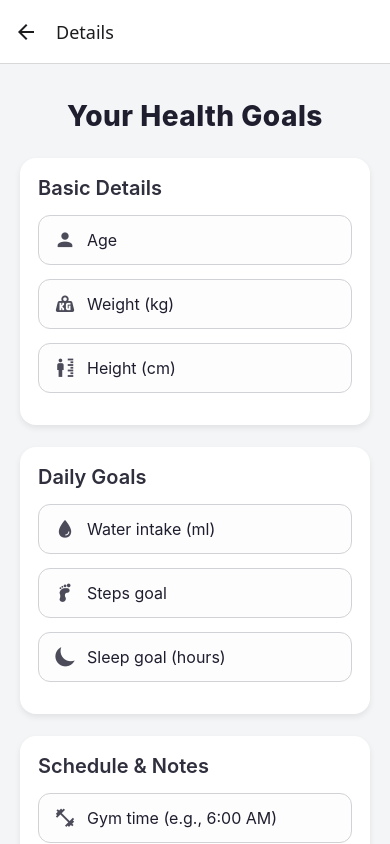
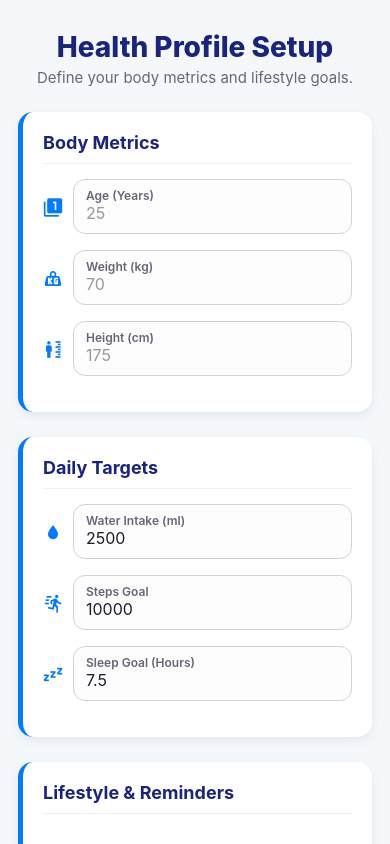
Before and after one commit to Ipshita29/Health-Tracker, a React Native app in the folder frontend/: screen /Details in a window 390 px wide. Built offline with nearby package versions, Linux system fonts and the light colour scheme.

Commit message:
added image to homepage

```diff
--- a/frontend/App.js
+++ b/frontend/App.js
@@ -14,9 +14,9 @@ export default function App() {
     <NavigationContainer>
       <Stack.Navigator initialRouteName="HomeScreen" >
         <Stack.Screen name="HomeScreen" component={HomeScreen} options={{ headerShown: false }}/>
-        <Stack.Screen name="SignIn" component={signIn} />
-        <Stack.Screen name="Login" component={Login} />
-        <Stack.Screen name="Details" component={Details} options={{ headerShown: true }}/>
+        <Stack.Screen name="SignIn" component={signIn} options={{ headerShown: false }} />
+        <Stack.Screen name="Login" component={Login} options={{ headerShown: false }} />
+        <Stack.Screen name="Details" component={Details} options={{ headerShown: false }}/>
         <Stack.Screen name="Dashboard" component={Dashboard} options={{ headerShown: false }}/>
 
 
--- a/frontend/components/Details.jsx
+++ b/frontend/components/Details.jsx
@@ -1,37 +1,85 @@
 import React, { useState } from "react";
-import {View,TextInput,StyleSheet,Text,TouchableOpacity,ScrollView,Alert,KeyboardAvoidingView,Platform} from "react-native";
+import {
+  View,
+  TextInput,
+  StyleSheet,
+  Text,
+  TouchableOpacity,
+  ScrollView,
+  Alert,
+  KeyboardAvoidingView,
+  Platform,
+  Switch, // Import Switch for the new feature
+} from "react-native";
 import { SafeAreaView } from "react-native-safe-area-context";
-import {FontAwesome5,MaterialCommunityIcons,MaterialIcons,Ionicons} from "@expo/vector-icons";
+import { MaterialCommunityIcons, Ionicons } from "@expo/vector-icons";
 
-export default function Details({navigation}) {
-  const [formData, setFormData] = useState({
+// --- Custom Component for Input Fields (Simpler and Cleaner) ---
+const CustomInput = ({ iconName, label, placeholder, value, onChangeText, keyboardType = 'default', isMultiline = false }) => (
+  <View style={styles.inputGroup}>
+    <MaterialCommunityIcons name={iconName} size={20} color="#007AFF" style={styles.inputIcon} />
+    <View style={styles.inputFieldContainer}>
+        <Text style={styles.inputLabel}>{label}</Text>
+        <TextInput
+            style={[styles.input, isMultiline && styles.textArea]}
+            placeholder={placeholder}
+            keyboardType={keyboardType}
+            value={value}
+            onChangeText={onChangeText}
+            multiline={isMultiline}
+            placeholderTextColor="#999"
+        />
+    </View>
+  </View>
+);
+
+export default function Details({ navigation }) {
+  const initialFormData = {
     age: "",
     weight: "",
     height: "",
-    water: "",
-    steps: "",
+    water: "2500",
+    steps: "10000",
+    sleepHours: "7.5",
     gymTime: "",
-    yogaTime: "",
     medTime: "",
-    sleepHours: "",
+    smoke: false, // New state for Switch
+    drink: false, // New state for Switch
     other: "",
-  });
+  };
+  const [formData, setFormData] = useState(initialFormData);
 
   const handleChange = (name, value) => {
     setFormData((prev) => ({ ...prev, [name]: value }));
   };
 
+  const handleToggle = (name, value) => {
+    setFormData((prev) => ({ ...prev, [name]: value }));
+  };
+
+  const handleReset = () => {
+      Alert.alert(
+        "Confirm Reset",
+        "Are you sure you want to clear all the data in this form?",
+        [
+            { text: "Cancel", style: "cancel" },
+            { text: "Reset", onPress: () => setFormData(initialFormData), style: "destructive" },
+        ]
+      );
+  };
+
   const handleSubmit = () => {
     if (!formData.age || !formData.weight || !formData.height) {
       Alert.alert(
-        "Error",
-        "Please fill in age, weight, and height to get started."
+        "Missing Details",
+        "Please fill in Age, Weight, and Height. These fields are essential for your profile."
       );
       return;
     }
-    console.log("Saving user details:", formData);
-    Alert.alert("Success", "Your details have been saved!")
-    navigation.navigate("Dashboard", { userData: formData });
+    // Simple mock save logic
+    Alert.alert("Success!", "Your health profile has been updated!", [
+        { text: "OK", onPress: () => navigation.navigate("Dashboard", { userData: formData }) }
+    ]);
   };
 
   return (
@@ -41,170 +89,111 @@ export default function Details({navigation}) {
         behavior={Platform.OS === "ios" ? "padding" : undefined}
       >
         <ScrollView contentContainerStyle={styles.scrollViewContainer}>
-          <Text style={styles.title}>Your Health Goals</Text>
+          <Text style={styles.title}>Health Profile Setup</Text>
+          <Text style={styles.subtitle}>Define your body metrics and lifestyle goals.</Text>
 
-          <View style={styles.section}>
-            <Text style={styles.sectionTitle}>Basic Details</Text>
-            <View style={styles.inputGroup}>
-              <MaterialCommunityIcons
-                name="account"
-                size={22}
-                color="#7B2CBF"
-                style={styles.inputIcon}
-              />
-              <TextInput
-                style={styles.input}
-                placeholder="Age"
+          {/* SECTION 1: BASIC METRICS */}
+          <View style={styles.sectionCard}>
+            <Text style={styles.sectionTitle}>Body Metrics</Text>
+
+            <CustomInput
+                iconName="numeric-1-box-multiple"
+                label="Age (Years)"
+                placeholder="25"
                 keyboardType="numeric"
                 value={formData.age}
                 onChangeText={(val) => handleChange("age", val)}
             />
-            </View>
-            <View style={styles.inputGroup}>
-              <MaterialCommunityIcons
-                name="weight-kilogram"
-                size={22}
-                color="#7B2CBF"
-                style={styles.inputIcon}
-              />
-              <TextInput
-                style={styles.input}
-                placeholder="Weight (kg)"
+            <CustomInput
+                iconName="weight-kilogram"
+                label="Weight (kg)"
+                placeholder="70"
                 keyboardType="numeric"
                 value={formData.weight}
                 onChangeText={(val) => handleChange("weight", val)}
             />
-            </View>
-            <View style={styles.inputGroup}>
-              <MaterialCommunityIcons
-                name="human-male-height"
-                size={22}
-                color="#7B2CBF"
-                style={styles.inputIcon}
-              />
-              <TextInput
-                style={styles.input}
-                placeholder="Height (cm)"
+            <CustomInput
+                iconName="human-male-height"
+                label="Height (cm)"
+                placeholder="175"
                 keyboardType="numeric"
                 value={formData.height}
                 onChangeText={(val) => handleChange("height", val)}
             />
           </View>
-          </View>
 
-          <View style={styles.section}>
-            <Text style={styles.sectionTitle}>Daily Goals</Text>
-            <View style={styles.inputGroup}>
-              <Ionicons
-                name="water"
-                size={22}
-                color="#7B2CBF"
-                style={styles.inputIcon}
-              />
-              <TextInput
-                style={styles.input}
-                placeholder="Water intake (ml)"
+          {/* SECTION 2: DAILY GOALS */}
+          <View style={styles.sectionCard}>
+            <Text style={styles.sectionTitle}>Daily Targets</Text>
+
+            <CustomInput
+                iconName="water"
+                label="Water Intake (ml)"
+                placeholder="2500"
                 keyboardType="numeric"
                 value={formData.water}
                 onChangeText={(val) => handleChange("water", val)}
             />
-            </View>
-            <View style={styles.inputGroup}>
-              <MaterialCommunityIcons
-                name="foot-print"
-                size={22}
-                color="#7B2CBF"
-                style={styles.inputIcon}
-              />
-              <TextInput
-                style={styles.input}
-                placeholder="Steps goal"
+            <CustomInput
+                iconName="run-fast"
+                label="Steps Goal"
+                placeholder="10000"
                 keyboardType="numeric"
                 value={formData.steps}
                 onChangeText={(val) => handleChange("steps", val)}
             />
-            </View>
-            <View style={styles.inputGroup}>
-              <Ionicons
-                name="moon-sharp"
-                size={22}
-                color="#7B2CBF"
-                style={styles.inputIcon}
-              />
-              <TextInput
-                style={styles.input}
-                placeholder="Sleep goal (hours)"
+            <CustomInput
+                iconName="sleep"
+                label="Sleep Goal (Hours)"
+                placeholder="7.5"
                 keyboardType="numeric"
                 value={formData.sleepHours}
                 onChangeText={(val) => handleChange("sleepHours", val)}
             />
           </View>
-          </View>
 
-          <View style={styles.section}>
-            <Text style={styles.sectionTitle}>Schedule & Notes</Text>
-            <View style={styles.inputGroup}>
-              <MaterialCommunityIcons
-                name="dumbbell"
-                size={22}
-                color="#7B2CBF"
-                style={styles.inputIcon}
-              />
-              <TextInput
-                style={styles.input}
-                placeholder="Gym time (e.g., 6:00 AM)"
+          {/* SECTION 3: LIFESTYLE & NOTES */}
+          <View style={styles.sectionCard}>
+            <Text style={styles.sectionTitle}>Lifestyle & Reminders</Text>
+            <View style={styles.divider} />
+
+            <CustomInput
+                iconName="calendar-clock"
+                label="Gym/Activity Time"
+                placeholder="e.g., 1:00 PM"
                 value={formData.gymTime}
                 onChangeText={(val) => handleChange("gymTime", val)}
             />
-            </View>
-            <View style={styles.inputGroup}>
-              <MaterialCommunityIcons
-                name="yoga"
-                size={22}
-                color="#7B2CBF"
-                style={styles.inputIcon}
-              />
-              <TextInput
-                style={styles.input}
-                placeholder="Yoga/Exercise time"
-                value={formData.yogaTime}
-                onChangeText={(val) => handleChange("yogaTime", val)}
-              />
-            </View>
-            <View style={styles.inputGroup}>
-              <MaterialIcons
-                name="local-hospital"
-                size={22}
-                color="#7B2CBF"
-                style={styles.inputIcon}
-              />
-              <TextInput
-                style={styles.input}
-                placeholder="Medication time"
+            <CustomInput
+                iconName="pill"
+                label="Medication Time"
+                placeholder="e.g., 8:00 AM and 8:00 PM"
                 value={formData.medTime}
                 onChangeText={(val) => handleChange("medTime", val)}
             />
-            </View>
-            <View style={styles.inputGroup}>
-              <Ionicons
-                name="pencil"
-                size={22}
-                color="#7B2CBF"
-                style={styles.inputIcon}
-              />
-              <TextInput
-                style={[styles.input, styles.textArea]}
-                placeholder="Other important notes"
+            <CustomInput
+                iconName="note-edit-outline"
+                label="Other Notes"
+                placeholder="Allergies, chronic conditions, etc."
+                isMultiline={true}
                 value={formData.other}
                 onChangeText={(val) => handleChange("other", val)}
-                multiline
             />
           </View>
+
+          {/* ACTION BUTTONS */}
+          <View style={styles.buttonContainer}>
+            <TouchableOpacity style={styles.resetButton} onPress={handleReset}>
+                <Ionicons name="trash-bin-outline" size={18} color="#FF5252" />
+                <Text style={styles.resetButtonText}>Reset Form</Text>
+            </TouchableOpacity>
+
+            <TouchableOpacity style={styles.saveButton} onPress={handleSubmit}>
+                <MaterialCommunityIcons name="content-save-all-outline" size={20} color="#FFF" style={{ marginRight: 8 }} />
+                <Text style={styles.saveButtonText}>Save Profile</Text>
+            </TouchableOpacity>
           </View>
 
-          <TouchableOpacity style={styles.button} onPress={handleSubmit}>
-            <Text style={styles.buttonText}>Save Details</Text>
-          </TouchableOpacity>
         </ScrollView>
       </KeyboardAvoidingView>
     </SafeAreaView>
@@ -214,81 +203,156 @@ export default function Details({navigation}) {
 const styles = StyleSheet.create({
   safeArea: {
     flex: 1,
-    backgroundColor: "#f4f5f7", // light gray background
+    backgroundColor: "#F5F8FA", // Very light, professional background
   },
   scrollViewContainer: {
-    padding: 20,
-    paddingTop: 35,
+    padding: 18,
+    paddingTop: 30,
   },
   title: {
     fontSize: 28,
     fontWeight: "800",
-    color: "#1e1e2f", // dark gray
+    color: "#1A237E", // Deep blue/primary color
+    marginBottom: 4,
+    textAlign: "center",
+  },
+  subtitle: {
+    fontSize: 15,
+    color: "#667",
     marginBottom: 25,
     textAlign: "center",
-    letterSpacing: 0.5,
   },
-  section: {
+
+  // --- CARD STYLES ---
+  sectionCard: {
     backgroundColor: "#fff",
-    borderRadius: 16,
-    padding: 18,
-    marginBottom: 22,
-    shadowColor: "#000",
-    shadowOffset: { width: 0, height: 3 },
+    borderRadius: 15,
+    padding: 20,
+    marginBottom: 25,
+    shadowColor: "#1A237E",
+    shadowOffset: { width: 0, height: 4 },
     shadowOpacity: 0.08,
-    shadowRadius: 6,
-    elevation: 4,
+    shadowRadius: 10,
+    elevation: 8,
+    borderLeftWidth: 5,
+    borderLeftColor: '#007AFF', // Feature highlight
   },
   sectionTitle: {
-    fontSize: 20,
-    fontWeight: "600",
-    color: "#2f2f3d", // muted dark color
+    fontSize: 18,
+    fontWeight: "700",
+    color: "#1A237E",
     marginBottom: 15,
+    borderBottomWidth: 1,
+    borderBottomColor: '#f0f0f5',
+    paddingBottom: 10,
   },
+
+  // --- INPUT STYLES (Used by CustomInput) ---
   inputGroup: {
     flexDirection: "row",
-    alignItems: "center",
-    marginBottom: 14,
+    alignItems: "flex-start",
+    marginBottom: 16,
   },
   inputIcon: {
-    position: "absolute",
-    left: 16,
-    zIndex: 1,
-    color: "#4b4b5a",
+    marginTop: 18,
+    marginRight: 10,
+    color: "#007AFF"
+  },
+  inputFieldContainer: {
+      flex: 1,
+      borderRadius: 12,
+      borderWidth: 1,
+      borderColor: "#D3D3D3",
+      backgroundColor: "#fdfdfd",
+  },
+  inputLabel: {
+      fontSize: 12,
+      color: "#667",
+      paddingHorizontal: 12,
+      paddingTop: 8,
+      fontWeight: '600',
   },
   input: {
-    flex: 1,
-    padding: 14,
-    paddingLeft: 48,
-    borderWidth: 1,
-    borderColor: "#d1d2d6",
-    borderRadius: 12,
-    backgroundColor: "#fdfdfd",
+    paddingHorizontal: 12,
+    paddingBottom: 10,
     fontSize: 16,
     color: "#1e1e2f",
+    paddingTop: Platform.OS === 'ios' ? 4 : 0, // OS specific adjustment
   },
   textArea: {
-    height: 95,
+    height: 90,
     textAlignVertical: "top",
+    paddingTop: 10,
   },
-  button: {
-    width: "100%",
-    padding: 16,
-    borderRadius: 14,
-    backgroundColor: "#00a8ff", // modern blue
-    alignItems: "center",
-    marginTop: 10,
+
+  // --- TOGGLE STYLES ---
+  toggleRow: {
+    flexDirection: 'row',
+    alignItems: 'center',
+    justifyContent: 'space-between',
+    paddingVertical: 10,
+    paddingHorizontal: 5,
+    borderBottomWidth: 1,
+    borderBottomColor: '#F0F0F5',
+    marginBottom: 8,
+  },
+  toggleIcon: {
+      marginRight: 10,
+  },
+  toggleLabel: {
+    flex: 1,
+    fontSize: 16,
+    color: '#333',
+    fontWeight: '500',
+  },
+  divider: {
+    height: 1,
+    backgroundColor: '#F0F0F5',
+    marginVertical: 15,
+  },
+
+  // --- BUTTON STYLES ---
+  buttonContainer: {
+      flexDirection: 'row',
+      justifyContent: 'space-between',
+      marginTop: 15,
       marginBottom: 35,
-    shadowColor: "#00a8ff",
+  },
+  saveButton: {
+    flex: 2.5,
+    flexDirection: 'row',
+    justifyContent: 'center',
+    alignItems: 'center',
+    padding: 18,
+    borderRadius: 12,
+    backgroundColor: "#007AFF", // Primary save color
+    shadowColor: "#007AFF",
     shadowOffset: { width: 0, height: 4 },
-    shadowOpacity: 0.25,
-    shadowRadius: 6,
-    elevation: 6,
+    shadowOpacity: 0.3,
+    shadowRadius: 10,
+    elevation: 8,
   },
-  buttonText: {
-    color: "#fff",
-    fontSize: 18,
+  saveButtonText: {
+    color: "#FFF",
+    fontSize: 17,
     fontWeight: "700",
-    letterSpacing: 0.5,
+  },
+  resetButton: {
+    flex: 1,
+    flexDirection: 'row',
+    justifyContent: 'center',
+    alignItems: 'center',
+    padding: 18,
+    borderRadius: 12,
+    backgroundColor: "#FFF",
+    borderWidth: 1,
+    borderColor: '#FF5252',
+    marginRight: 15,
+  },
+  resetButtonText: {
+    color: "#FF5252",
+    fontSize: 15,
+    fontWeight: "600",
+    marginLeft: 5,
   },
 });
--- a/frontend/components/HomeScreen.jsx
+++ b/frontend/components/HomeScreen.jsx
@@ -4,29 +4,36 @@ import { StyleSheet, Text, View, Image, TouchableOpacity } from 'react-native';
 export default function HomeScreen({ navigation }) {
   return (
     <View style={styles.container}>
-      <Image source={require('../assets/homebear.png')} style={styles.icon} />
+      <View style={styles.imageWrapper}>
+        <Image
+          source={require('../assets/homebear.png')}
+          style={styles.icon}
+          resizeMode="cover"
+        />
+      </View>
+
       <Text style={styles.title}>Health-Tracker</Text>
       <Text style={styles.subtitle}>
-        Your friendly companion for a healthier life!
+        Your friendly companion for a healthier life! Track metrics, set goals, and feel great every day.
       </Text>
 
       <View style={styles.buttonContainer}>
         <TouchableOpacity
-          style={[styles.button, styles.loginButton]}
+          style={styles.loginButton}
           onPress={()=>navigation.navigate("Login")}
         >
-          <Text style={styles.buttonText}>Log In</Text>
+          <Text style={styles.loginButtonText}>Log In</Text>
         </TouchableOpacity>
 
         <TouchableOpacity
-          style={[styles.button, styles.signupButton]}
+          style={styles.signupButton}
           onPress={() => navigation.navigate("SignIn")}
         >
-          <Text style={[styles.buttonText, styles.signupText]}>Sign Up</Text>
+          <Text style={styles.signupButtonText}>Create Account</Text>
         </TouchableOpacity>
       </View>
 
-      <StatusBar style="auto" />
+      <StatusBar style="dark" />
     </View>
   );
 }
@@ -34,60 +41,90 @@ export default function HomeScreen({ navigation }) {
 const styles = StyleSheet.create({
   container: {
     flex: 1,
-    backgroundColor: '#f5f6fa',
+    backgroundColor: '#FFFFFF',
+    alignItems: 'center',
+    justifyContent: 'flex-start',
+    padding: 25,
+    paddingTop: 80,
+  },
+
+
+  imageWrapper: {
+    height: 250,
+    width: 250,
+    marginBottom: 35,
+    borderRadius: 125,
+    backgroundColor: '#E6F0FF',
     alignItems: 'center',
     justifyContent: 'center',
-    padding: 20,
+    shadowColor: '#007AFF',
+    shadowOpacity: 0.15,
+    shadowOffset: { width: 0, height: 8 },
+    shadowRadius: 15,
+    elevation: 10,
   },
   icon: {
-    height: 220,
-    width: 220,
-    marginBottom: 20,
-    borderRadius: 50,
+    height: 200,
+    width: 200,
+    borderRadius: 100,
   },
+
+
   title: {
-    fontSize: 32,
-    fontWeight: '700',
-    color: '#2f3640',
-    marginBottom: 8,
+    fontSize: 36,
+    fontWeight: '800',
+    color: '#1A237E',
+    marginBottom: 10,
   },
   subtitle: {
-    fontSize: 16,
-    color: '#7f8fa6',
+    fontSize: 17,
+    color: '#555',
     textAlign: 'center',
-    marginBottom: 40,
-    lineHeight: 22,
+    marginBottom: 50,
+    lineHeight: 24,
+    maxWidth: 350,
   },
+
+
   buttonContainer: {
     width: '100%',
     alignItems: 'center',
   },
-  button: {
-    width: '80%',
-    padding: 16,
-    borderRadius: 28,
+
+
+  loginButton: {
+    width: '90%', // Wider button
+    padding: 18,
+    borderRadius: 15,
     alignItems: 'center',
     marginBottom: 15,
-    shadowColor: '#000',
-    shadowOpacity: 0.1,
-    shadowOffset: { width: 0, height: 3 },
-    shadowRadius: 6,
-    elevation: 4,
+    backgroundColor: '#007AFF',
+    shadowColor: '#007AFF',
+    shadowOpacity: 0.4,
+    shadowOffset: { width: 0, height: 6 },
+    shadowRadius: 12,
+    elevation: 8,
   },
-  loginButton: {
-    backgroundColor: '#00a8ff',
-  },
-  signupButton: {
-    backgroundColor: '#fff',
-    borderWidth: 2,
-    borderColor: '#00a8ff',
-  },
-  buttonText: {
+  loginButtonText: {
     fontSize: 18,
-    fontWeight: '600',
+    fontWeight: '700',
     color: '#fff',
   },
-  signupText: {
-    color: '#00a8ff',
+
+
+  signupButton: {
+    width: '90%',
+    padding: 18,
+    borderRadius: 15,
+    alignItems: 'center',
+    backgroundColor: 'transparent',
+    borderWidth: 2,
+    borderColor: '#007AFF',
+    marginBottom: 15,
+  },
+  signupButtonText: {
+    fontSize: 18,
+    fontWeight: '700',
+    color: '#007AFF',
   },
 });
```
Lines whose indentation alone changed are shown as unchanged.
